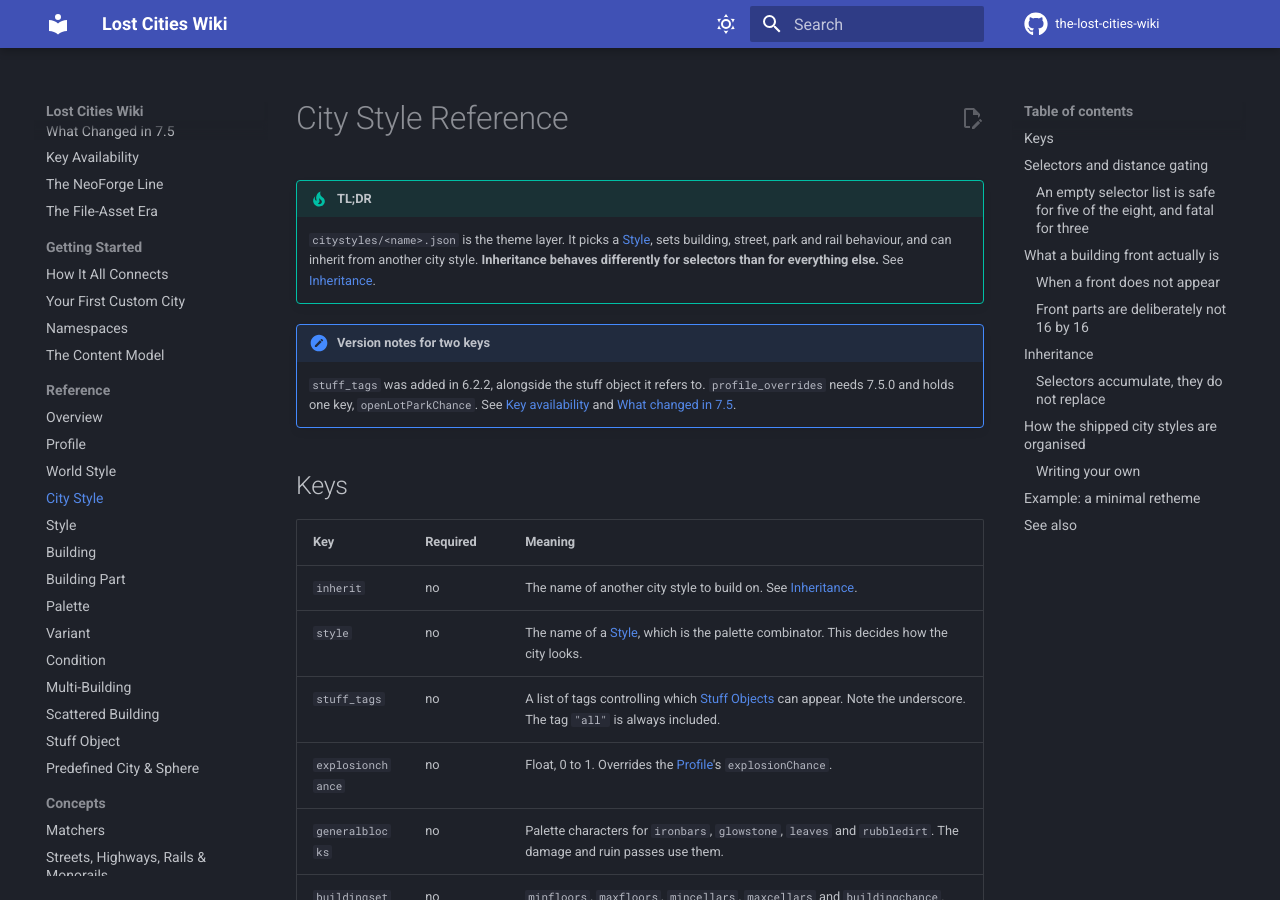
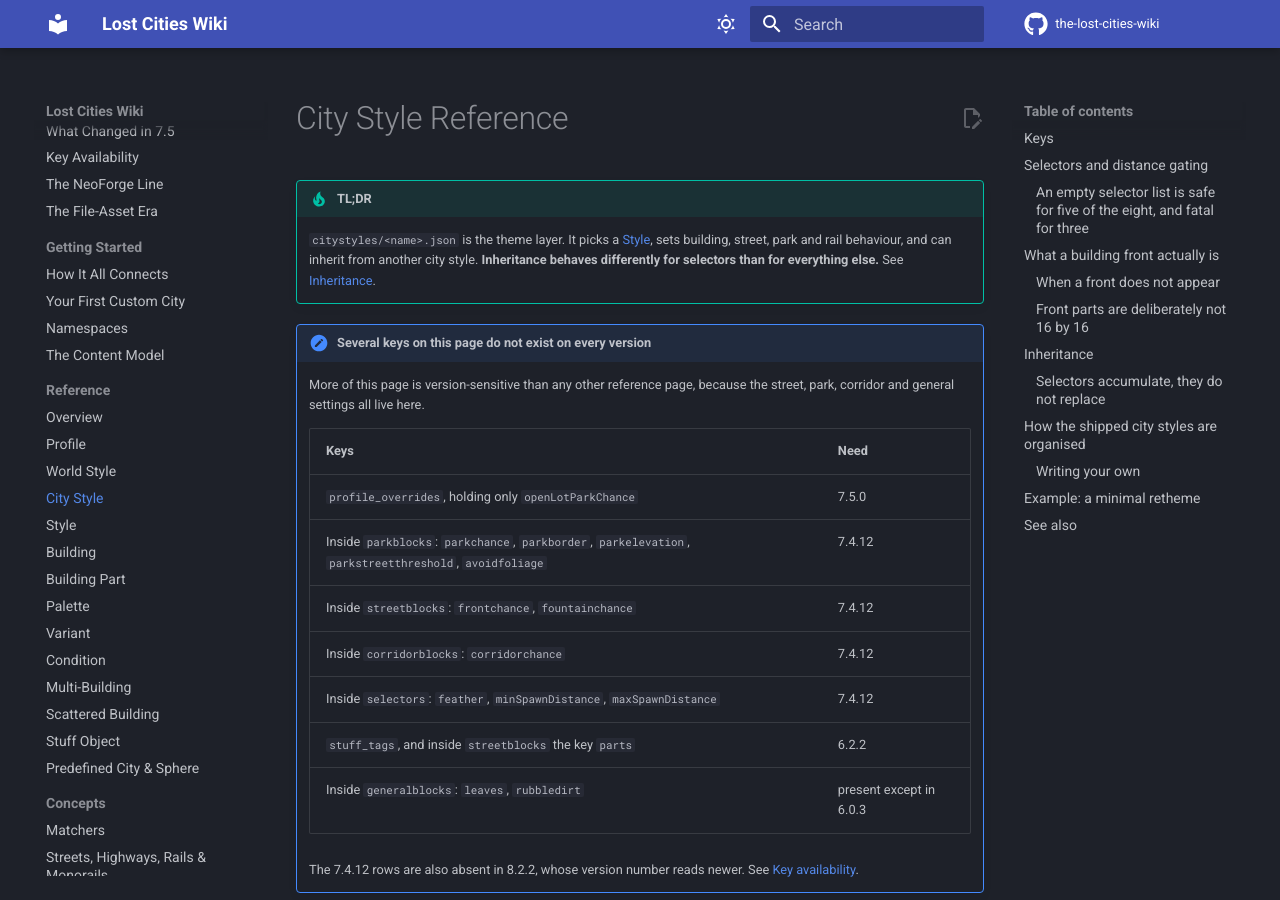
Before and after one commit to RinkyDinkyNooble/the-lost-cities-wiki, an MkDocs documentation site: the page built from docs/reference/citystyle.md, in a window 1280 px wide and 900 px high. Built offline with MkDocs 1.6.1 and Material for MkDocs 9.7.7, drawn with Linux system fonts in a browser that asks for light colours; comment, search, counter and statistics services are not loaded.

Commit message:
File each version-sensitive key under the asset that owns it
The availability page put street, park, corridor and general settings
under World Style. They belong to City Style, through streetblocks,
parkblocks, corridorblocks and generalblocks. Only world settings, city
sphere settings and multi settings hang off World Style. Selector keys
were filed under Scattered Building rather than City Style.

Adds a check to validate.py that every key the availability page
attributes to a reference page actually appears on that page. Nothing
else tied the two together, so a misfiled key read as authoritative while
sending the reader somewhere that never mentions it.

That check immediately found a bug in the extraction itself: the codec
reader kept its string buffer across method boundaries, so a stray
constant displaced the real first argument of the next fieldOf call.
BlockMatcher.if_all had been recorded as BlockMatcher.#. One key in each
version, no key counts affected, so every published total stands.

Co-Authored-By: Claude Opus 5 <noreply@anthropic.com>

```diff
--- a/docs/reference/citystyle.md
+++ b/docs/reference/citystyle.md
@@ -3,11 +3,22 @@
 !!! tip "TL;DR"
     `citystyles/<name>.json` is the theme layer. It picks a [Style](style.md), sets building, street, park and rail behaviour, and can inherit from another city style. **Inheritance behaves differently for selectors than for everything else.** See [Inheritance](#inheritance).
 
-!!! note "Version notes for two keys"
-    `stuff_tags` was added in 6.2.2, alongside the stuff object it refers to.
-    `profile_overrides` needs 7.5.0 and holds one key, `openLotParkChance`. See
-    [Key availability](../versions/key-availability.md) and
-    [What changed in 7.5](../versions/7-5.md#what-profile_overrides-actually-adds).
+!!! note "Several keys on this page do not exist on every version"
+    More of this page is version-sensitive than any other reference page, because
+    the street, park, corridor and general settings all live here.
+
+    | Keys | Need |
+    |---|---|
+    | `profile_overrides`, holding only `openLotParkChance` | 7.5.0 |
+    | Inside `parkblocks`: `parkchance`, `parkborder`, `parkelevation`, `parkstreetthreshold`, `avoidfoliage` | 7.4.12 |
+    | Inside `streetblocks`: `frontchance`, `fountainchance` | 7.4.12 |
+    | Inside `corridorblocks`: `corridorchance` | 7.4.12 |
+    | Inside `selectors`: `feather`, `minSpawnDistance`, `maxSpawnDistance` | 7.4.12 |
+    | `stuff_tags`, and inside `streetblocks` the key `parts` | 6.2.2 |
+    | Inside `generalblocks`: `leaves`, `rubbledirt` | present except in 6.0.3 |
+
+    The 7.4.12 rows are also absent in 8.2.2, whose version number reads newer. See
+    [Key availability](../versions/key-availability.md).
 
 ## Keys
 
```
Also changed, not shown: docs/examples/validate.py (+34 -0 lines), docs/reference/worldstyle.md (+8 -3 lines), docs/versions/key-availability.md (+13 -9 lines).
